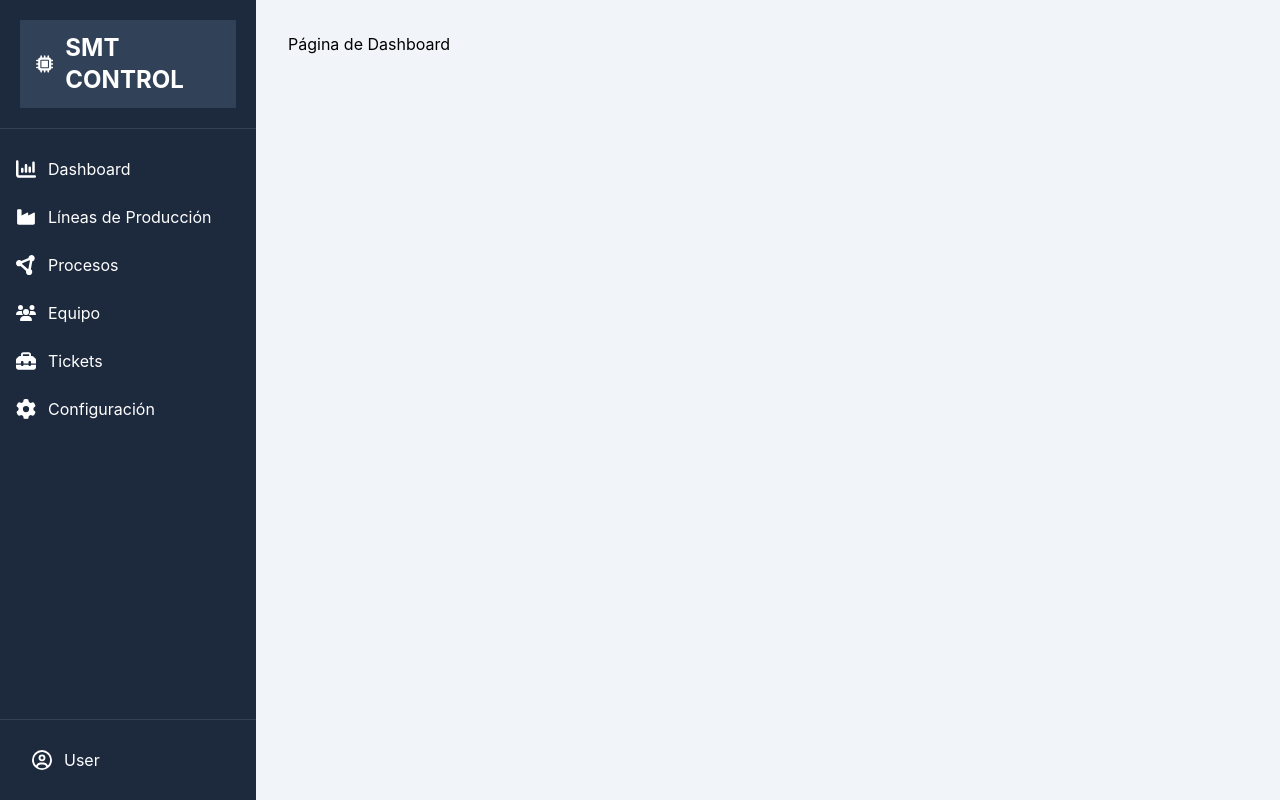
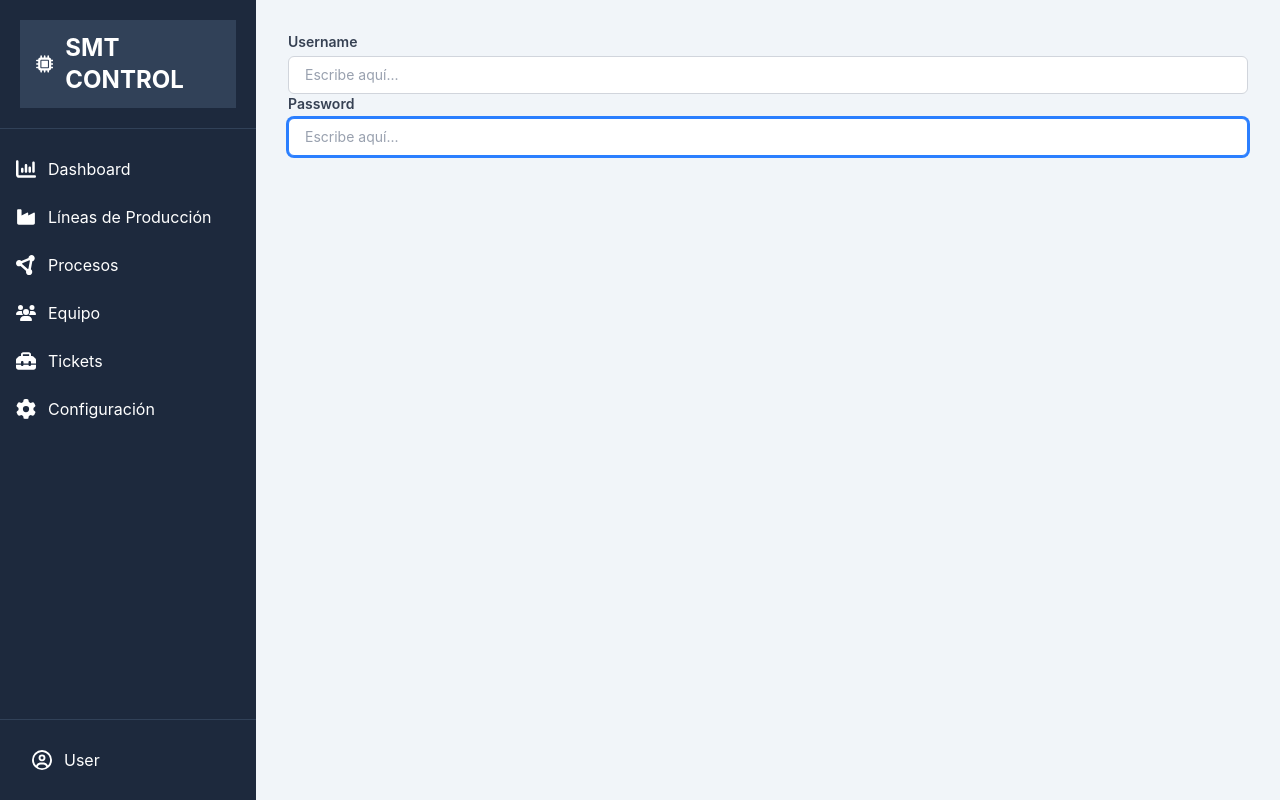
Before and after one commit to JohanCacerez/smt-control, a React (Vite) app: page / in a window 1280 px wide. Built offline with nearby package versions, Linux system fonts and the light colour scheme.

Commit message:
molecule: se crea la molecula de inputfield

```diff
--- a/src/App.tsx
+++ b/src/App.tsx
@@ -1,9 +1,11 @@
 import { Routes, Route } from "react-router-dom";
 import { MainLayout } from "./components/templates/MainLayout";
 
+import { Login } from "./pages/Login";
+
 // Simulación de los componentes de página.
 // En un proyecto real, estos serían importados de 'src/components/5-pages/...'
-const DashboardPage = () => <h1>Página de Dashboard</h1>;
+const DashboardPage = () => <Login />;
 const LinesProductionPage = () => <h1>Página de Líneas de Producción</h1>;
 const SettingsPage = () => <h1>Página de Configuración</h1>;
 const ProcessPage = () => <h1>Página de Proceso</h1>;
--- a/src/components/atoms/InputText.tsx
+++ b/src/components/atoms/InputText.tsx
@@ -9,6 +9,7 @@ export const InputText = ({
   focusIsActive = false,
   className = "",
   placeholder = "Escribe aquí...",
+  type = "text",
   ...rest
 }: CustomInputTextProps) => {
   const baseStyles =
@@ -16,7 +17,7 @@ export const InputText = ({
 
   return (
     <input
-      type="text"
+      type={type}
       autoFocus={focusIsActive}
       placeholder={placeholder}
       className={`${baseStyles} ${className}`}
--- /dev/null
+++ b/src/components/molecules/InputField.tsx
@@ -0,0 +1,33 @@
+import { InputText } from "../atoms/InputText";
+import { Label } from "../atoms/Label";
+
+interface InputFieldProps {
+  labelText: string;
+  id?: string;
+  className?: string;
+  errorMessage?: string;
+  type?: string;
+}
+
+export const InputField = ({
+  labelText,
+  id,
+  className = "",
+  type = "text",
+  ...inputTextProps
+}: InputFieldProps) => {
+  const inputId = id || `input-${labelText.toLowerCase().replace(/\s+/g, "-")}`;
+  return (
+    <div className={className} {...inputTextProps}>
+      <Label htmlFor={inputId} text={labelText} />
+      <InputText
+        id={inputId}
+        type={type}
+        autoFocus={true}
+        className={
+          "w-full rounded-md border border-gray-300 px-3 py-2 text-sm placeholder-gray-400 focus:border-blue-500 focus:outline-none focus:ring focus:ring-blue-500 focus:ring-opacity-50"
+        }
+      />
+    </div>
+  );
+};
--- a/src/pages/Login.tsx
+++ b/src/pages/Login.tsx
@@ -0,0 +1,10 @@
+import { InputField } from "../components/molecules/InputField";
+
+export const Login = () => {
+  return (
+    <div>
+      <InputField labelText="Username" id="username" />
+      <InputField labelText="Password" id="password" type="password" />
+    </div>
+  );
+};
```
